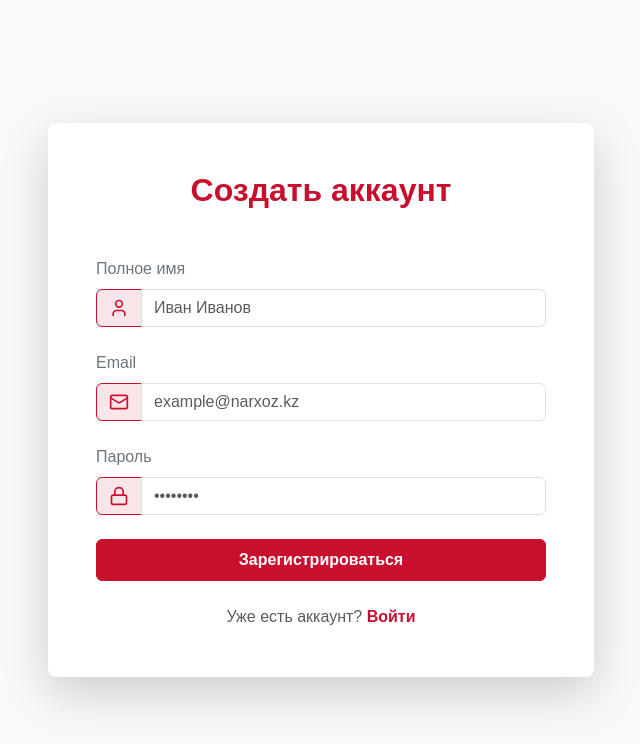
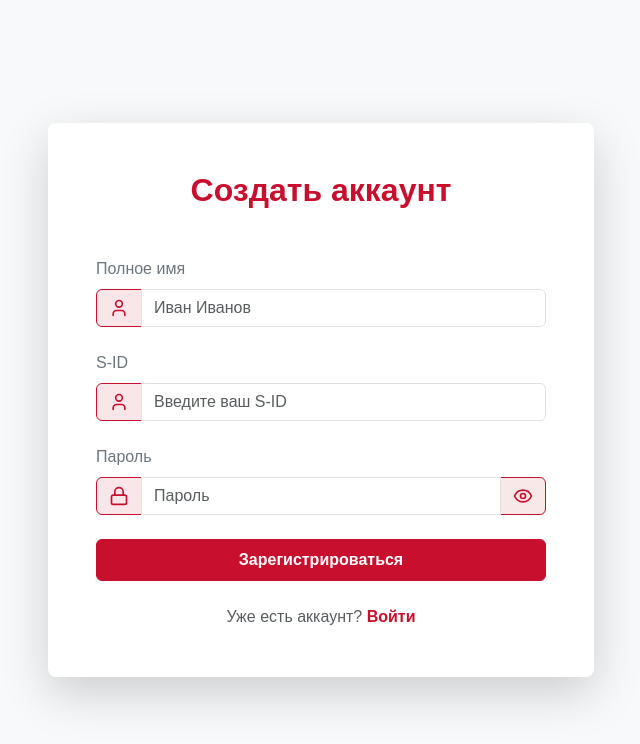
Before and after one commit to Ars160/NarxozHackathonFrontend, a React (Create React App) app: page /register in a window 1280 px wide. Shown: the top 744 px of the page, without its empty margins (319-959 px from the left). Built offline with nearby package versions, Linux system fonts and the light colour scheme.

Commit message:
Updated: Login and Register form

```diff
--- a/src/components/AssignProctorModal.js
+++ b/src/components/AssignProctorModal.js
@@ -22,7 +22,7 @@ const AssignProctorModal = ({ show, onClose }) => {
     try {
       setIsLoading(true);
 
-      const response = await fetch('/api/proctors/assign', {
+      const response = await fetch('http://localhost:5000/api/proctors/assign', {
         method: 'POST',
         body: formData,
       });
--- a/src/components/Login.js
+++ b/src/components/Login.js
@@ -1,13 +1,12 @@
 import React, { useState } from 'react';
 import { useNavigate, Link } from 'react-router-dom';
-import { Lock, Mail} from 'lucide-react';
-import '../styles/auth.css'
-
-
+import { Lock, User, Eye, EyeOff } from 'lucide-react';
+import '../styles/auth.css';
 
 const Login = () => {
-  const [email, setEmail] = useState('');
+  const [sId, setSId] = useState('');
   const [password, setPassword] = useState('');
+  const [showPassword, setShowPassword] = useState(false);
   const [error, setError] = useState(null);
   const navigate = useNavigate();
 
@@ -19,7 +18,7 @@ const Login = () => {
         headers: {
           'Content-Type': 'application/json'
         },
-        body: JSON.stringify({ email, password })
+        body: JSON.stringify({ email: sId, password })
       });
       const data = await response.json();
       if (!response.ok) {
@@ -27,7 +26,7 @@ const Login = () => {
       } else {
         if (data.access_token) {
           localStorage.setItem('token', data.access_token);
-          navigate('/');
+          navigate('/create-exam');
         } else {
           setError('Неверный ответ от сервера');
         }
@@ -35,6 +34,10 @@ const Login = () => {
     } catch (err) {
       setError('Ошибка при входе');
     }
+  };
+
+  const togglePasswordVisibility = () => {
+    setShowPassword((prev) => !prev);
   };
 
   return (
@@ -52,17 +55,18 @@ const Login = () => {
 
                 <form onSubmit={handleSubmit}>
                   <div className="mb-4">
-                    <label className="form-label text-secondary">Email</label>
+                    <label className="form-label text-secondary">S-ID</label>
                     <div className="input-group">
                       <span className="input-group-text bg-red-20">
-                        <Mail size={20} color="#C8102E" />
+                        <User size={20} color="#C8102E" />
                       </span>
                       <input
-                        type="email"
+                        type="text"
                         className="form-control"
-                        placeholder="example@narxoz.kz"
-                        value={email}
-                        onChange={(e) => setEmail(e.target.value)}
+                        placeholder="Введите ваш S-ID"
+                        value={sId}
+                        onChange={(e) => setSId(e.target.value)}
+                        required
                       />
                     </div>
                   </div>
@@ -74,18 +78,27 @@ const Login = () => {
                         <Lock size={20} color="#C8102E" />
                       </span>
                       <input
-                        type="password"
+                        type={showPassword ? 'text' : 'password'}
                         className="form-control"
-                        placeholder="••••••••"
+                        placeholder="Пароль"
                         value={password}
                         onChange={(e) => setPassword(e.target.value)}
+                        autoComplete="current-password"
+                        required
                       />
+                      <span
+                        className="input-group-text"
+                        role="button"
+                        onClick={togglePasswordVisibility}
+                      >
+                        {showPassword ? <EyeOff size={20} /> : <Eye size={20} />}
+                      </span>
                     </div>
                   </div>
 
                   <button
                     type="submit"
-                    className="btn btn-red w-100 py-2 fw-bold "
+                    className="btn btn-red w-100 py-2 fw-bold"
                   >
                     Войти
                   </button>
--- a/src/components/Register.js
+++ b/src/components/Register.js
@@ -1,16 +1,17 @@
 import React, { useState } from 'react';
 import { useNavigate, Link } from 'react-router-dom';
-import { User, Lock, Mail } from 'lucide-react';
+import { User, Lock, Eye, EyeOff } from 'lucide-react';
 import '../styles/auth.css';
-
 
 const Register = () => {
   const [fullName, setFullName] = useState('');
-  const [email, setEmail] = useState('');
+  const [sId, setSId] = useState('');
   const [password, setPassword] = useState('');
   const [role] = useState('student');
   const [error, setError] = useState(null);
   const navigate = useNavigate();
+  const [showPassword, setShowPassword] = useState(false);
+
 
   const handleSubmit = async (e) => {
     e.preventDefault();
@@ -21,10 +22,10 @@ const Register = () => {
           'Content-Type': 'application/json'
         },
         body: JSON.stringify({
-          email,
+          email: sId,
           password,
           role,
-          name: fullName
+          full_name: fullName
         })
       });
       const data = await response.json();
@@ -36,6 +37,10 @@ const Register = () => {
     } catch (err) {
       setError('Ошибка при регистрации');
     }
+  };
+
+  const togglePasswordVisibility = () => {
+    setShowPassword((prev) => !prev);
   };
 
   return (
@@ -64,22 +69,24 @@ const Register = () => {
                         placeholder="Иван Иванов"
                         value={fullName}
                         onChange={(e) => setFullName(e.target.value)}
+                        required
                       />
                     </div>
                   </div>
 
                   <div className="mb-4">
-                    <label className="form-label text-secondary">Email</label>
+                    <label className="form-label text-secondary">S-ID</label>
                     <div className="input-group">
                       <span className="input-group-text bg-red-20">
-                        <Mail size={20} color="#C8102E" />
+                        <User size={20} color="#C8102E" />
                       </span>
                       <input
-                        type="email"
+                        type="text"
                         className="form-control"
-                        placeholder="example@narxoz.kz"
-                        value={email}
-                        onChange={(e) => setEmail(e.target.value)}
+                        placeholder="Введите ваш S-ID"
+                        value={sId}
+                        onChange={(e) => setSId(e.target.value)}
+                        required
                       />
                     </div>
                   </div>
@@ -91,18 +98,27 @@ const Register = () => {
                         <Lock size={20} color="#C8102E" />
                       </span>
                       <input
-                        type="password"
+                        type={showPassword ? 'text' : 'password'}
                         className="form-control"
-                        placeholder="••••••••"
+                        placeholder="Пароль"
                         value={password}
                         onChange={(e) => setPassword(e.target.value)}
+                        autoComplete="current-password"
+                        required
                       />
+                      <span
+                        className="input-group-text"
+                        role="button"
+                        onClick={togglePasswordVisibility}
+                      >
+                        {showPassword ? <EyeOff size={20} /> : <Eye size={20} />}
+                      </span>
                     </div>
                   </div>
 
                   <button
                     type="submit"
-                    className="btn btn-red w-100 py-2 fw-bold "
+                    className="btn btn-red w-100 py-2 fw-bold"
                   >
                     Зарегистрироваться
                   </button>
```
